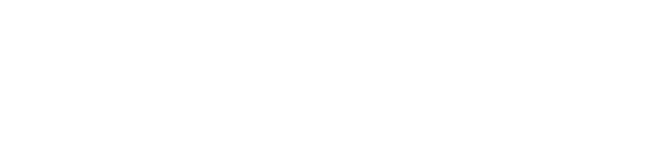
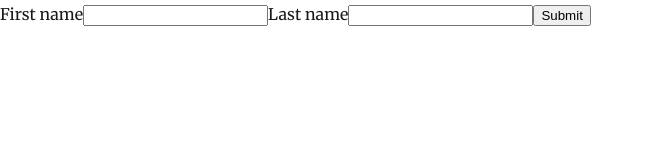
Before and after one commit to SanjayGupta-REISys/new_blog, a Gatsby site: page /form in a window 1280 px wide. Before the commit this address had no page. Shown: the whole page, without its empty margins (0-652 px from the left). Built offline with nearby package versions, Linux system fonts and the light colour scheme; Gatsby itself is replaced by a stand-in of ours; some packages are replaced by stand-ins of ours.

Commit message:
NEw commit

```diff
--- a/src/components/bio.js
+++ b/src/components/bio.js
@@ -66,7 +66,8 @@
       <br/>
       <div style={{
         marginLeft: '-59%',
-        marginBottom: '-6%'}}>
+        marginBottom: '-6%',
+        marginTop: '5%'}}>
         {' '}
         <p>
             <ul><li><a href={'/form'}>Please Submit your info here</a></li></ul>
--- /dev/null
+++ b/src/pages/form.js
@@ -0,0 +1,44 @@
+import React from "react"
+export default class IndexPage extends React.Component {
+  state = {
+    firstName: "",
+    lastName: "",
+  }
+  handleInputChange = event => {
+    const target = event.target
+    const value = target.value
+    const name = target.name
+    this.setState({
+      [name]: value,
+    })
+  }
+  handleSubmit = event => {
+    event.preventDefault()
+    alert(`Welcome ${this.state.firstName} ${this.state.lastName}!`)
+  }
+  render() {
+    return (
+      <form onSubmit={this.handleSubmit}>
+        <label>
+          First name
+          <input
+            type="text"
+            name="firstName"
+            value={this.state.firstName}
+            onChange={this.handleInputChange}
+          />
+        </label>
+        <label>
+          Last name
+          <input
+            type="text"
+            name="lastName"
+            value={this.state.lastName}
+            onChange={this.handleInputChange}
+          />
+        </label>
+        <button type="submit">Submit</button>
+      </form>
+    )
+  }
+}
```
